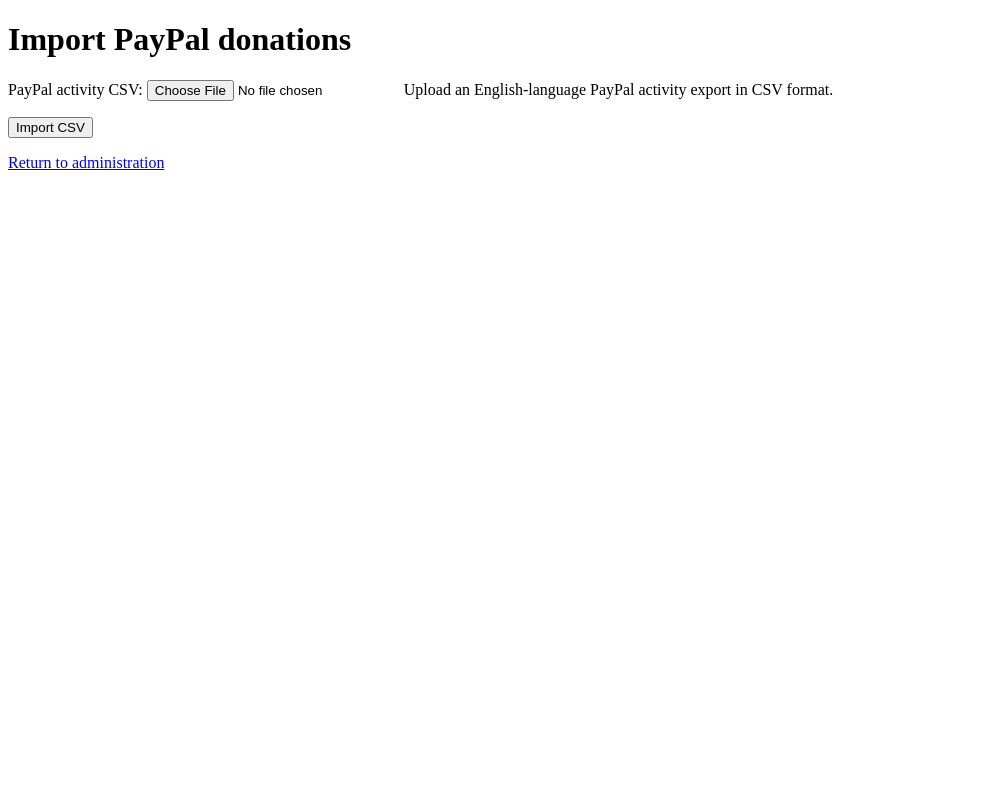
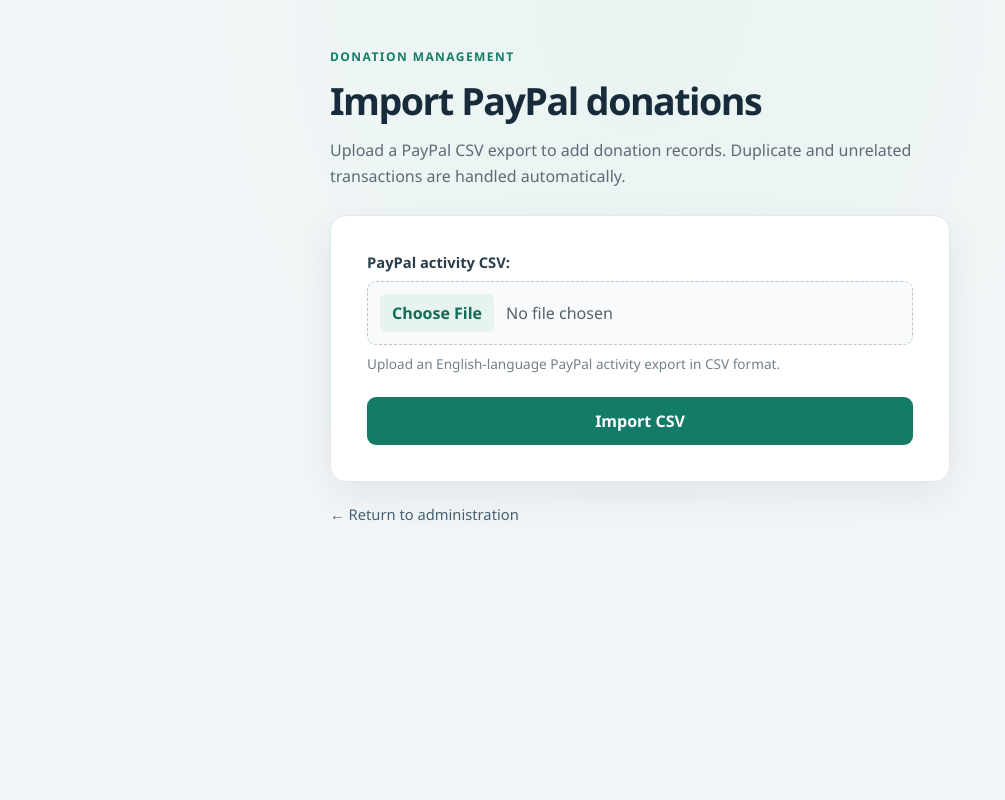
Before and after one commit to ameer-jabbar/hiba, a Django app: page /imports/paypal/ in a window 1280 px wide. Shown: the whole page, without its empty margins (0-1005 px from the left). Run offline with Django 5.2, Linux system fonts and the light colour scheme; the visitor is signed in with stand-in values (Sample User, id 1).

Commit message:
Improved import UI

```diff
--- a/giving/templates/giving/import.html
+++ b/giving/templates/giving/import.html
@@ -2,13 +2,185 @@
 <html lang="en">
 <head>
     <meta charset="utf-8">
+    <meta name="viewport" content="width=device-width, initial-scale=1">
     <title>Import PayPal donations</title>
+    <style>
+        :root {
+            color-scheme: light;
+            font-family: "Segoe UI", Arial, sans-serif;
+            color: #1f2937;
+            background: #f3f6f8;
+        }
+
+        * {
+            box-sizing: border-box;
+        }
+
+        body {
+            min-width: 320px;
+            min-height: 100vh;
+            margin: 0;
+            padding: 48px 20px;
+            background: radial-gradient(ellipse at top, #e8f4f1 0, #f3f6f8 55%);
+        }
+
+        main {
+            width: min(100%, 620px);
+            margin: 0 auto;
+        }
+
+        .eyebrow {
+            margin: 0 0 10px;
+            color: #147d69;
+            font-size: 0.75rem;
+            font-weight: 700;
+            letter-spacing: 0.12em;
+            text-transform: uppercase;
+        }
+
+        h1 {
+            margin: 0;
+            color: #172b3a;
+            font-size: clamp(1.8rem, 5vw, 2.35rem);
+            letter-spacing: -0.04em;
+        }
+
+        .intro {
+            margin: 12px 0 26px;
+            color: #5d6b78;
+            line-height: 1.6;
+        }
+
+        .import-card {
+            padding: clamp(22px, 5vw, 36px);
+            border: 1px solid #e1e8eb;
+            border-radius: 16px;
+            background: #fff;
+            box-shadow: 0 14px 40px rgb(27 55 71 / 8%);
+        }
+
+        .messages {
+            margin: 0 0 22px;
+            padding: 0;
+            list-style: none;
+        }
+
+        .messages li {
+            padding: 13px 15px;
+            border: 1px solid #a7dfca;
+            border-radius: 9px;
+            background: #effaf5;
+            color: #176345;
+            line-height: 1.5;
+        }
+
+        form p {
+            margin: 0 0 22px;
+        }
+
+        form label {
+            display: block;
+            margin-bottom: 9px;
+            color: #293d4b;
+            font-size: 0.92rem;
+            font-weight: 650;
+        }
+
+        input[type="file"] {
+            display: block;
+            width: 100%;
+            padding: 12px;
+            border: 1px dashed #b8c8ce;
+            border-radius: 9px;
+            background: #f8fafb;
+            color: #52616b;
+            font: inherit;
+        }
+
+        input[type="file"]::file-selector-button {
+            margin-right: 12px;
+            padding: 8px 12px;
+            border: 0;
+            border-radius: 6px;
+            background: #e6f3ef;
+            color: #126b59;
+            font: inherit;
+            font-weight: 600;
+            cursor: pointer;
+        }
+
+        .helptext {
+            display: block;
+            margin-top: 9px;
+            color: #71808a;
+            font-size: 0.85rem;
+            line-height: 1.5;
+        }
+
+        .errorlist {
+            margin: 0 0 10px;
+            padding: 10px 12px;
+            border-radius: 7px;
+            background: #fff1f0;
+            color: #a52e28;
+            font-size: 0.9rem;
+            list-style: none;
+        }
+
+        button[type="submit"] {
+            width: 100%;
+            min-height: 48px;
+            padding: 12px 18px;
+            border: 0;
+            border-radius: 9px;
+            background: #137b68;
+            color: #fff;
+            font: inherit;
+            font-weight: 700;
+            cursor: pointer;
+            transition: background-color 140ms ease, transform 140ms ease;
+        }
+
+        button[type="submit"]:hover {
+            background: #0e6556;
+            transform: translateY(-1px);
+        }
+
+        button[type="submit"]:focus-visible,
+        a:focus-visible,
+        input:focus-visible {
+            outline: 3px solid #8ccfbd;
+            outline-offset: 3px;
+        }
+
+        .back-link {
+            display: inline-block;
+            margin-top: 22px;
+            color: #426071;
+            font-size: 0.92rem;
+            text-decoration: none;
+        }
+
+        .back-link:hover {
+            color: #137b68;
+            text-decoration: underline;
+        }
+
+        @media (max-width: 480px) {
+            body {
+                padding: 30px 16px;
+            }
+        }
+    </style>
 </head>
 <body>
     <main>
+        <p class="eyebrow">Donation management</p>
         <h1>Import PayPal donations</h1>
+        <p class="intro">Upload a PayPal CSV export to add donation records. Duplicate and unrelated transactions are handled automatically.</p>
+        <section class="import-card" aria-label="Upload PayPal CSV">
             {% if messages %}
-            <ul>
+                <ul class="messages" aria-live="polite">
                     {% for message in messages %}
                         <li>{{ message }}</li>
                     {% endfor %}
@@ -19,7 +191,8 @@
                 {{ form.as_p }}
                 <button type="submit">Import CSV</button>
             </form>
-        <p><a href="{% url 'admin:index' %}">Return to administration</a></p>
+        </section>
+        <a class="back-link" href="{% url 'admin:index' %}">← Return to administration</a>
     </main>
 </body>
 </html>
```
Lines whose indentation alone changed are shown as unchanged.
